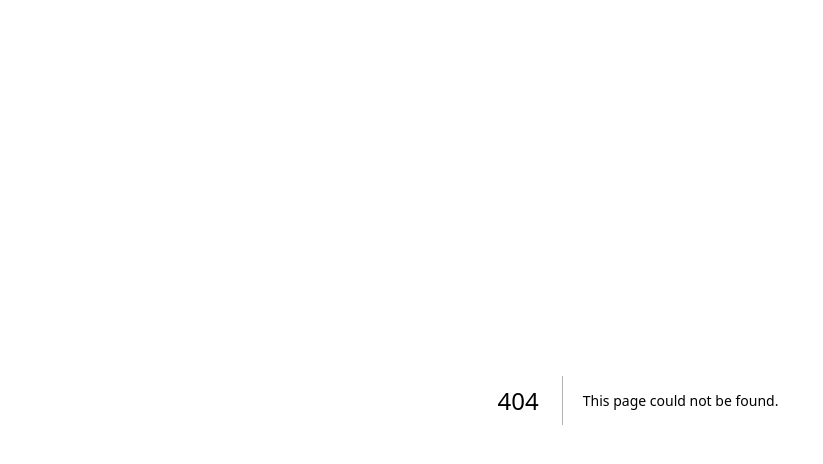
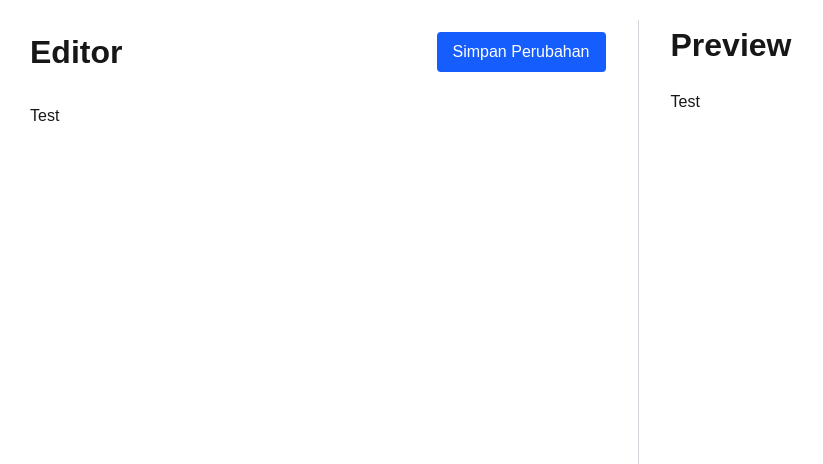
Before and after one commit to kevinromario/ms-fe, a Next.js app: page /edit in a window 1280 px wide. Before the commit this address had no page. Shown: the top 464 px of the page, without its empty margins (2-825 px from the left). Built offline with nearby package versions, Linux system fonts and the light colour scheme.

Commit message:
feat: [fe] create Section component

```diff
--- /dev/null
+++ b/src/app/edit/page.tsx
@@ -0,0 +1,26 @@
+"use client";
+
+import Button from "src/components/Button";
+import Section from "src/components/Section";
+import { backgroundColor } from "src/constants";
+
+export default function EditPage() {
+  const renderEditorAction = () => {
+    return (
+      <div className="flex justify-between gap-2">
+        <Button text="Simpan Perubahan" />
+      </div>
+    );
+  };
+  return (
+    <div
+      className={`flex flex-col min-h-screen bg-[${backgroundColor}] md:flex-row`}
+    >
+      <Section title="Editor" action={renderEditorAction()}>
+        Test
+      </Section>
+      <div className="w-px my-5 bg-gray-300 "></div>
+      <Section title="Preview">Test</Section>
+    </div>
+  );
+}
--- /dev/null
+++ b/src/components/Section.tsx
@@ -0,0 +1,23 @@
+import { ReactNode } from "react";
+import { textH1 } from "src/styles/typography";
+
+type SectionProps = {
+  title: string;
+  action?: ReactNode;
+  children: ReactNode;
+};
+
+export default function Section(props: SectionProps) {
+  return (
+    <section
+      id={props.title.toLowerCase()}
+      className="w-full md:w-1/2 p-4 sm:p-8 flex flex-col"
+    >
+      <div className="flex justify-between items-center pb-8">
+        <span className={`${textH1}`}>{props.title}</span>
+        {props.action}
+      </div>
+      {props.children}
+    </section>
+  );
+}
```
